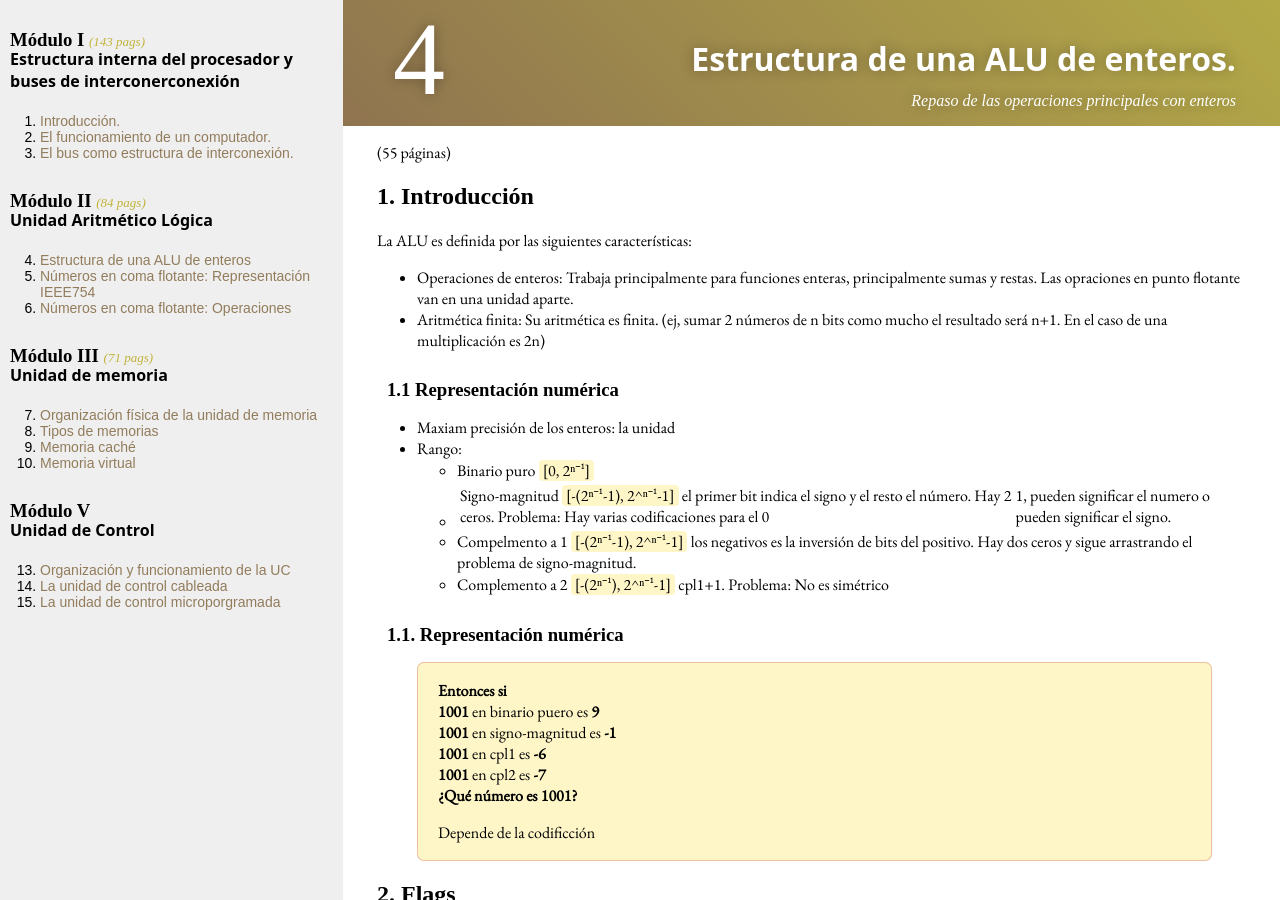
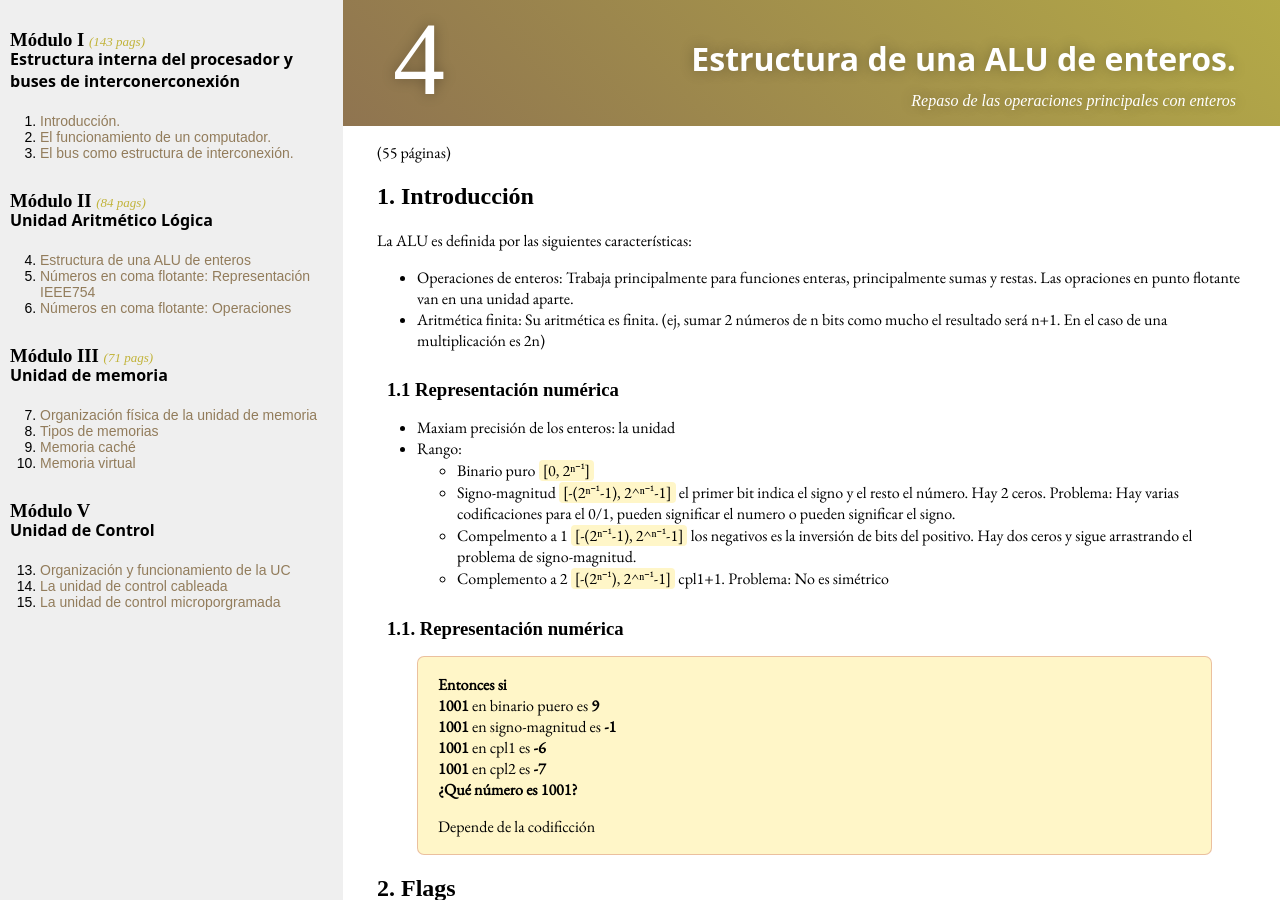
Before and after one commit to dkaerit/EDC, a Jekyll site: the page built from _posts/2020-10-05-TEMA04.md, in a window 1280 px wide and 900 px high. Built offline with Jekyll 4.4.1, drawn with Linux system fonts in a browser that asks for light colours; some web fonts are replaced.

```diff
--- a/_posts/2020-10-05-TEMA04.md
+++ b/_posts/2020-10-05-TEMA04.md
@@ -18,7 +18,7 @@ La ALU es definida por las siguientes características:
 - Maxiam precisión de los enteros: la unidad
 - Rango:
   - Binario puro `[0, 2ⁿ⁻¹]`
-  - Signo-magnitud `[-(2ⁿ⁻¹-1), 2^ⁿ⁻¹-1]` el primer bit indica el signo y el resto el número. Hay 2 ceros. Problema: Hay varias codificaciones para el 0|1, pueden significar el numero o pueden significar el signo.
+  - Signo-magnitud `[-(2ⁿ⁻¹-1), 2^ⁿ⁻¹-1]` el primer bit indica el signo y el resto el número. Hay 2 ceros. Problema: Hay varias codificaciones para el 0/1, pueden significar el numero o pueden significar el signo.
   - Compelmento a 1 `[-(2ⁿ⁻¹-1), 2^ⁿ⁻¹-1]` los negativos es la inversión de bits del positivo. Hay dos ceros y sigue arrastrando el problema de signo-magnitud.
   - Complemento a 2 `[-(2ⁿ⁻¹), 2^ⁿ⁻¹-1]` cpl1+1. Problema: No es simétrico
 
```
